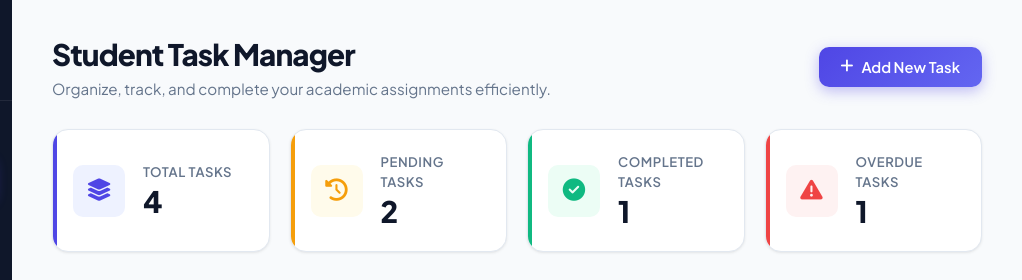
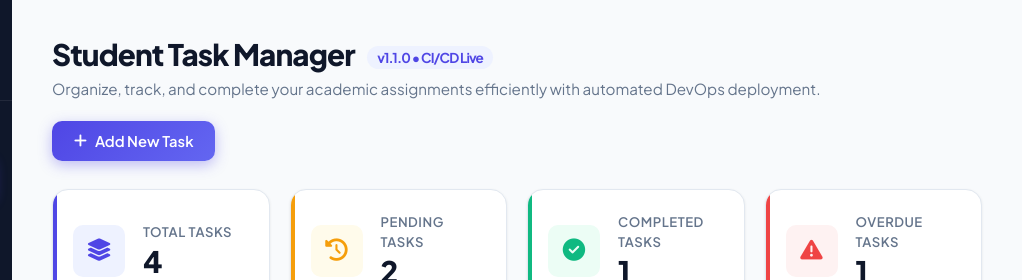
Before and after one commit to AyushB-coder/student-task-management, a plain HTML site: page index.html in a window 1280 px wide. Shown: the top 280 px of the page, 258-1280 px from the left. Drawn offline with Linux system fonts and the light colour scheme.

Commit message:
feat(ui): Bump version to v1.1.0 with automated CI/CD deployment badge

```diff
--- a/index.html
+++ b/index.html
@@ -78,8 +78,8 @@
                         <i class="fa-solid fa-bars"></i>
                     </button>
                     <div class="welcome-heading">
-                        <h1>Student Task Manager</h1>
-                        <p class="subtitle">Organize, track, and complete your academic assignments efficiently.</p>
+                        <h1>Student Task Manager <span style="font-size: 0.85rem; font-weight: 700; color: var(--primary); background: var(--primary-light); padding: 3px 10px; border-radius: var(--radius-full); vertical-align: middle; margin-left: 8px;">v1.1.0 • CI/CD Live</span></h1>
+                        <p class="subtitle">Organize, track, and complete your academic assignments efficiently with automated DevOps deployment.</p>
                     </div>
                 </div>
                 <div class="header-right">
```
